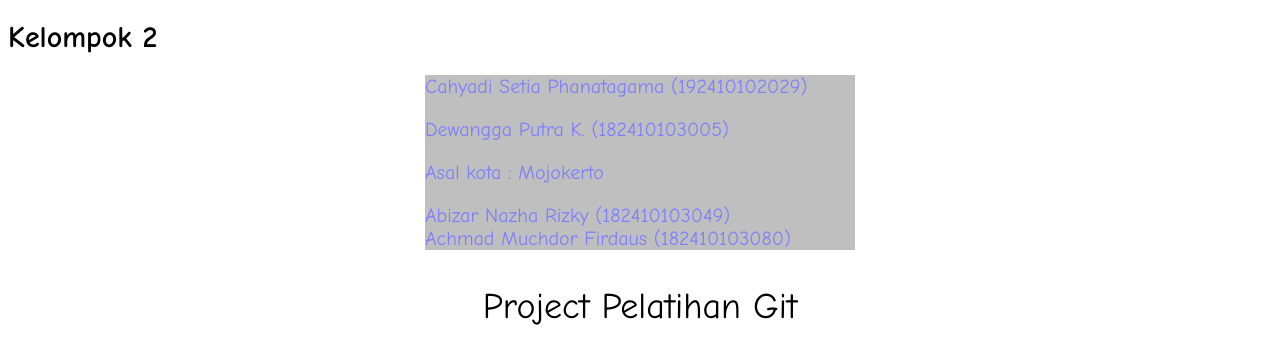
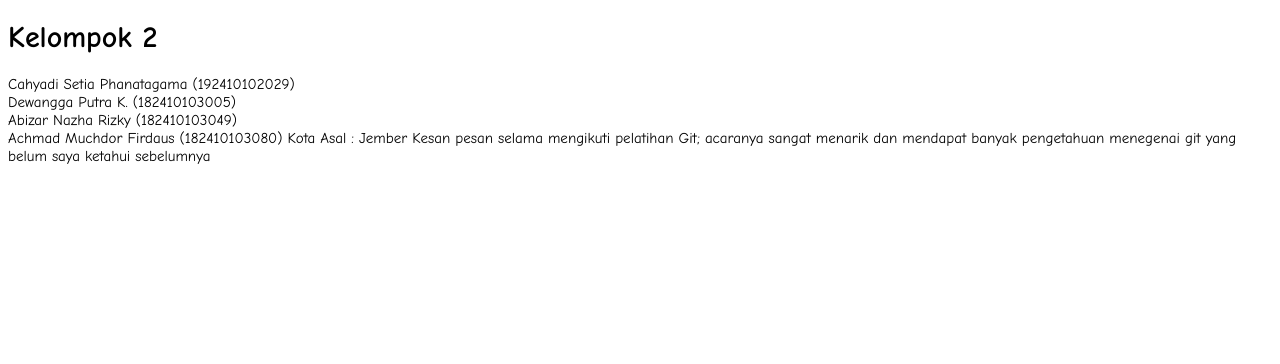
Before and after one commit to phanatagama/project2, a plain HTML site: page index.html in a window 1280 px wide. Drawn offline with Linux system fonts and the light colour scheme.

Commit message:
add kesan pesan

```diff
--- a/index.html
+++ b/index.html
@@ -1,32 +1,26 @@
 <!DOCTYPE html>
 <html>
-
 <head>
 	<title>Project2</title>
 </head>
-
 <body>
 	<link rel="stylesheet" type="text/css" href="Style.css">
 	<h1>Kelompok 2</h1>
-    <div class="tabel">
 	<div class="Nama">
 		Cahyadi Setia Phanatagama (192410102029)
 	</div>
 	<div>
-            <p>Dewangga Putra K. (182410103005)</p>
-            <p>Asal kota : Mojokerto</p>
+		Dewangga Putra K. (182410103005)
 	</div>
 	<div>
 		Abizar Nazha Rizky (182410103049)
 	</div>
 	<div>
 		Achmad Muchdor Firdaus (182410103080)
-        </div>
-    </div>
-    <div class="container">
-        <p>Project Pelatihan Git</p>
+		Kota Asal : Jember
+		Kesan pesan selama mengikuti pelatihan Git;
+		acaranya sangat menarik dan mendapat banyak pengetahuan menegenai git yang belum saya ketahui sebelumnya
 	</div>
 
 </body>
-
 </html>
```
Lines whose indentation alone changed are shown as unchanged.
